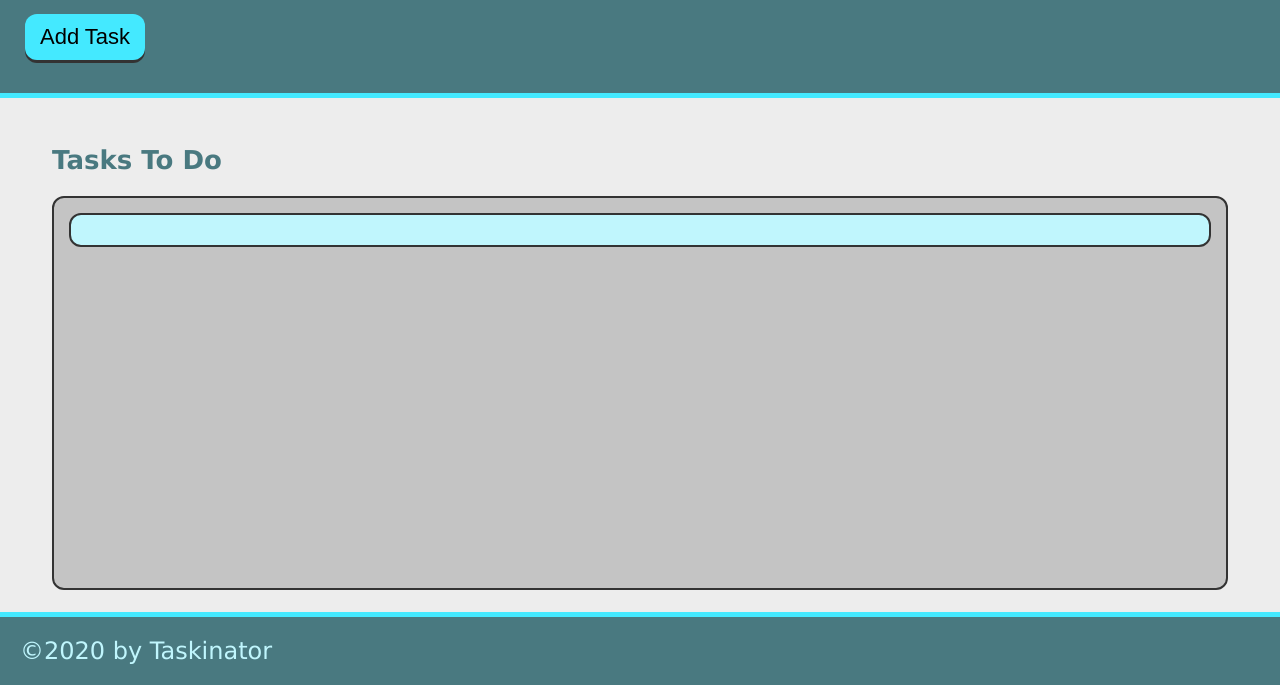
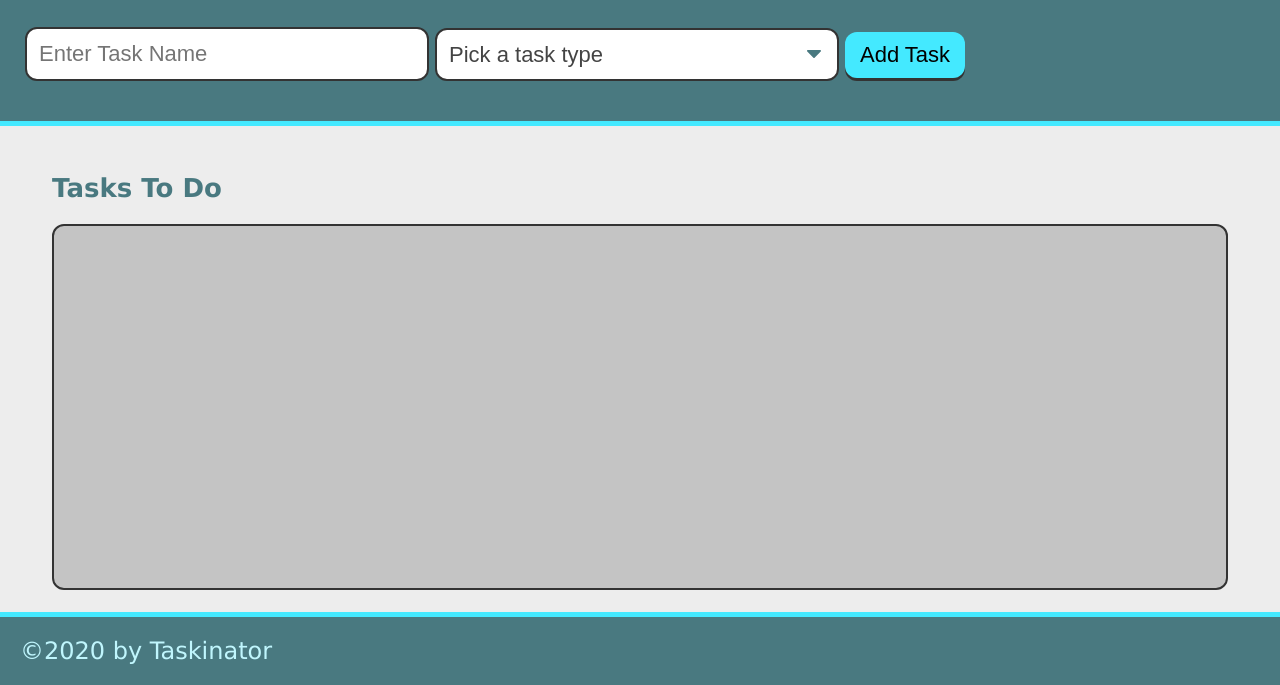
Before and after one commit to LeMonSma/taskinator, a plain HTML site: page index.html in a window 1280 px wide. Shown: the part 115-800 px from the top of the page. Drawn offline with Linux system fonts and the light colour scheme.

Commit message:
created form to add task

```diff
--- a/assets/css/style.css
+++ b/assets/css/style.css
@@ -228,5 +228,4 @@ footer {
   .task-list-wrapper {
     flex-basis: 100%;
   }
-
 }
--- a/index.html
+++ b/index.html
@@ -11,15 +11,30 @@
     <header>
       <h1 class="page-title">Taskinator</h1>
       <p>Click the button below to add a new task!</p>
-      <button id="save-task" class="btn">Add Task</button>
+      <form id="task-form">
+        <div class="form-group">
+          <input type="text" name="task-name" placeholder="Enter Task Name" />
+        </div>
+
+        <div class="form-group">
+          <select class="select-dropdown" name="task-type">
+            <option value="" disabled selected>Pick a task type</option>
+            <option value="Print">Print</option>
+            <option value="Web">Web</option>
+            <option value="Mobile">Mobile</option>
+          </select>
+        </div>
+
+        <div class="form-group">
+          <button id="save-task" class="btn" type="submit">Add Task</button>
+        </div>
+      </form>
     </header>
 
     <main class="page-content">
       <section class="task-list-wrapper">
         <h2 class="list-title">Tasks To Do</h2>
-        <ul class="task-list" id="tasks-to-do">
-          <li class="task-item"></li>
-        </ul>
+        <ul class="task-list" id="tasks-to-do"></ul>
       </section>
     </main>
     <footer>&copy;2020 by Taskinator</footer>
```
